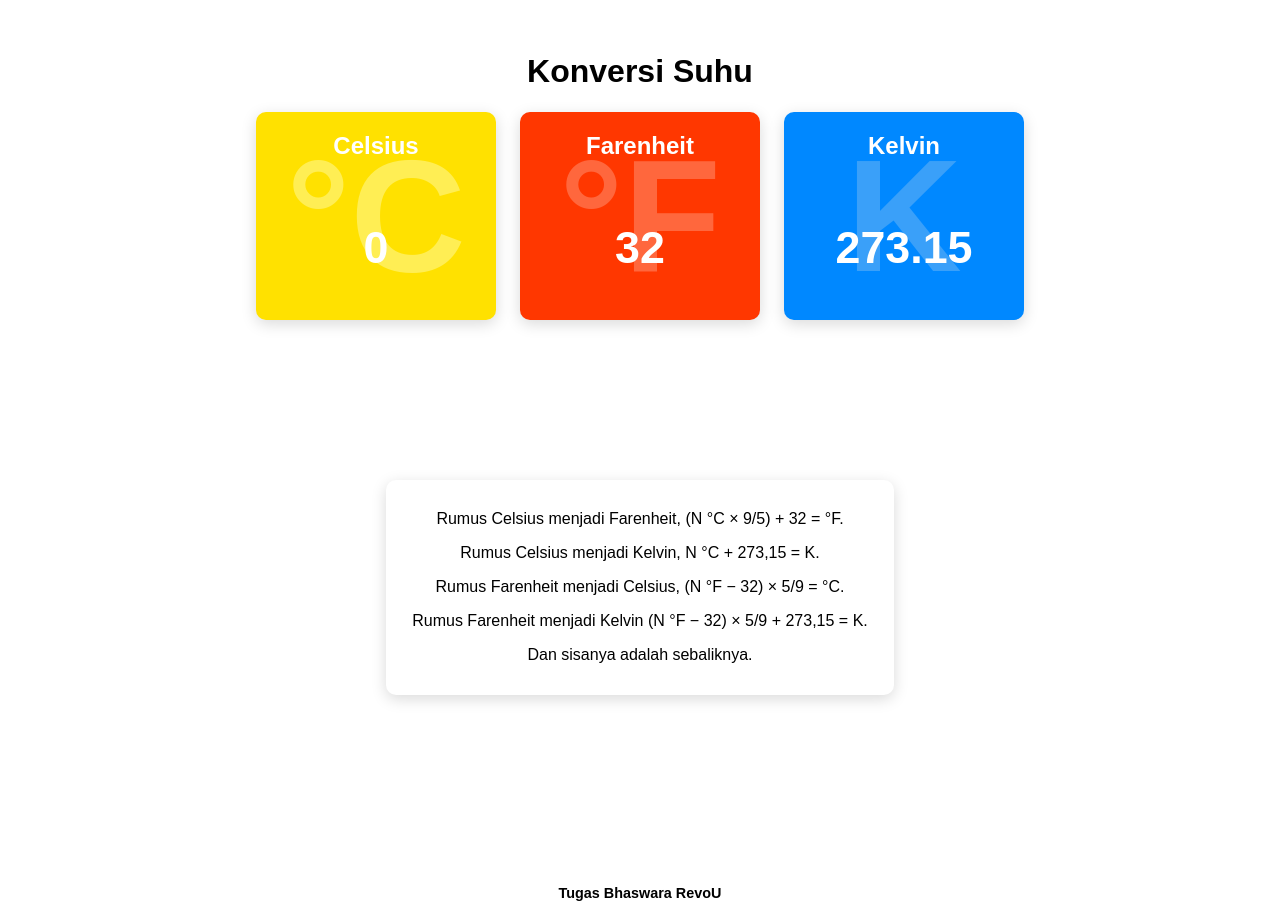
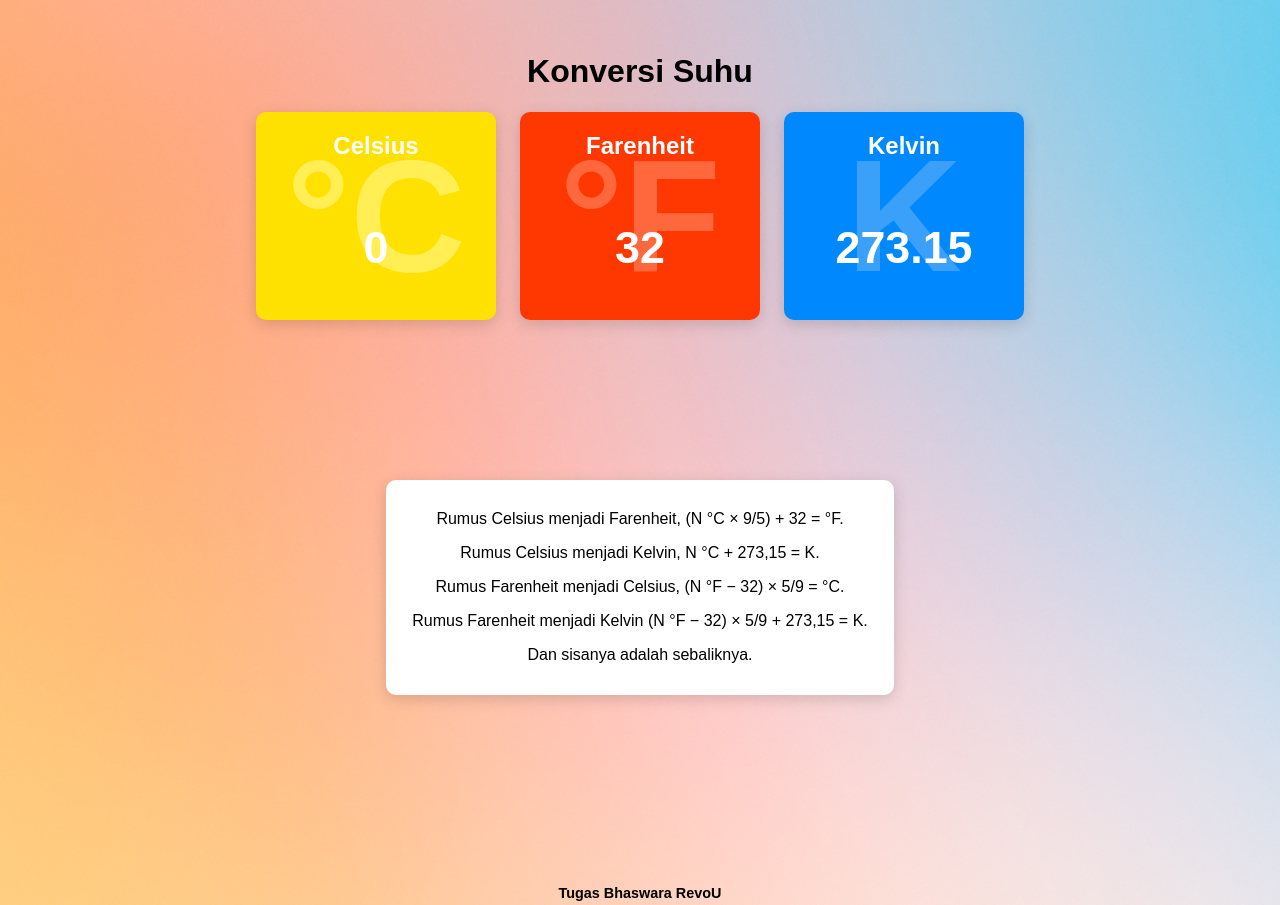
Before and after one commit to revou-fundamental-course/12-jun-23-Bhaswaraph, a plain HTML site: page index.html in a window 1280 px wide. Drawn offline with Linux system fonts and the light colour scheme.

Commit message:
Update style.css

```diff
--- a/style/style.css
+++ b/style/style.css
@@ -1,6 +1,6 @@
 body {
     margin: 0;
-    background-image: url("/temperature/img/bg.jpg");
+    background-image: url("https://github.com/revou-fundamental-course/12-jun-23-Bhaswaraph/blob/main/img/bg.jpg");
     font-family: sans-serif;
     text-align: center;
     padding: 2em;
```
